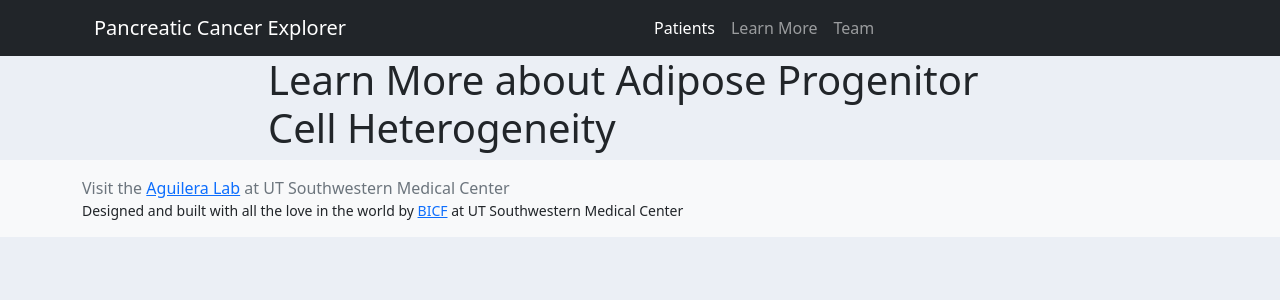
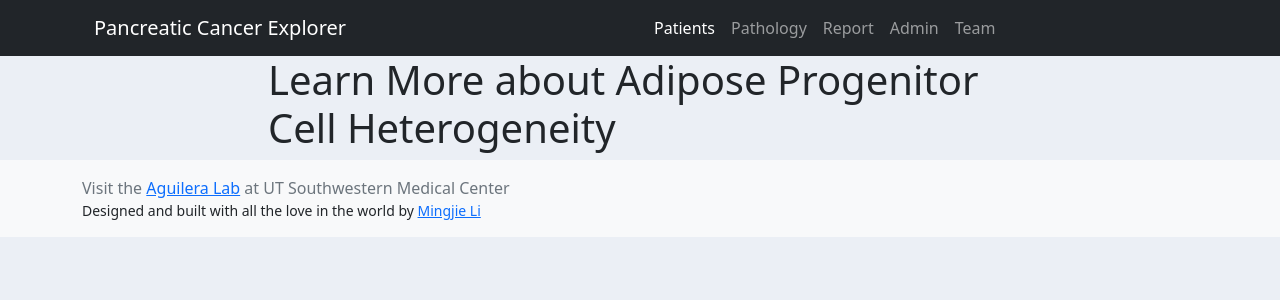
Before and after one commit to mingjiecn/pce, a Django app: page /more in a window 1280 px wide. Shown: the top 300 px of the page. Run offline with Django 3.2, Linux system fonts and the light colour scheme; some libraries are stand-ins or nearby versions.

Commit message:
update base template

```diff
--- a/preadprofiler/templates/base.html
+++ b/preadprofiler/templates/base.html
@@ -25,10 +25,16 @@ crossorigin="anonymous"></script>
     <div class="collapse navbar-collapse" id="navbarNav">
       <ul class="navbar-nav">
         <li class="nav-item">
-          <a class="nav-link active" href="{% url 'search' %}">Patients</a>
+          <a class="nav-link active" href="{% url 'patients' %}">Patients</a>
         </li>
         <li class="nav-item">
-          <a class="nav-link" href="{% url 'about' %}">Learn More</a>
+          <a class="nav-link" href="{% url 'pathology_tr' %}">Pathology</a>
+        </li>
+        <li class="nav-item">
+          <a class="nav-link" href="{% url 'report_builder' %}">Report</a>
+        </li>
+        <li class="nav-item">
+          <a class="nav-link" href="/admin">Admin</a>
         </li>
 
         <li class="nav-item">
@@ -51,7 +57,7 @@ crossorigin="anonymous"></script>
     <div class="text-muted">Visit the <a href="https://www.utsouthwestern.edu/labs/aguilera-todd/" target="_blank">Aguilera Lab</a> at UT Southwestern Medical Center
     </div>
 
-    <small class="mb-0">Designed and built with all the love in the world by <a href="https://www.utsouthwestern.edu/labs/bioinformatics/" target="_blank">BICF</a> at UT Southwestern Medical Center</small>
+    <small class="mb-0">Designed and built with all the love in the world by <a href="https://github.com/mingjiecn" target="_blank">Mingjie Li</a></small>
   </div>
 
 </footer>
--- a/preadprofiler/urls.py
+++ b/preadprofiler/urls.py
@@ -22,7 +22,7 @@ admin.site.index_title = 'PCE Admin'
 admin.site.site_title = 'PCE Admin Page'
 
 urlpatterns = [
-    path('admin/', admin.site.urls),
+    path('admin/', admin.site.urls, name='admin'),
     path('', include('about.urls')),
     path('', include('search.urls')),
     url(r'^report_builder/', include('report_builder.urls')),
--- a/search/urls.py
+++ b/search/urls.py
@@ -3,10 +3,10 @@ from search import views
 
 
 urlpatterns = [
-    path('', views.search, name='search'),
+    path('search', views.search, name='search'),
     path('dashboard', views.dashboard, name='dashboard'),
     path('data', views.pivot_data, name='pivot_data'),
-    path('patients', views.patient_list),
-    path('pathology_tr', views.patholoy_tr_list),
+    path('', views.patient_list, name='patients'),
+    path('pathology_tr', views.patholoy_tr_list, name='pathology_tr'),
 
 ]
```
